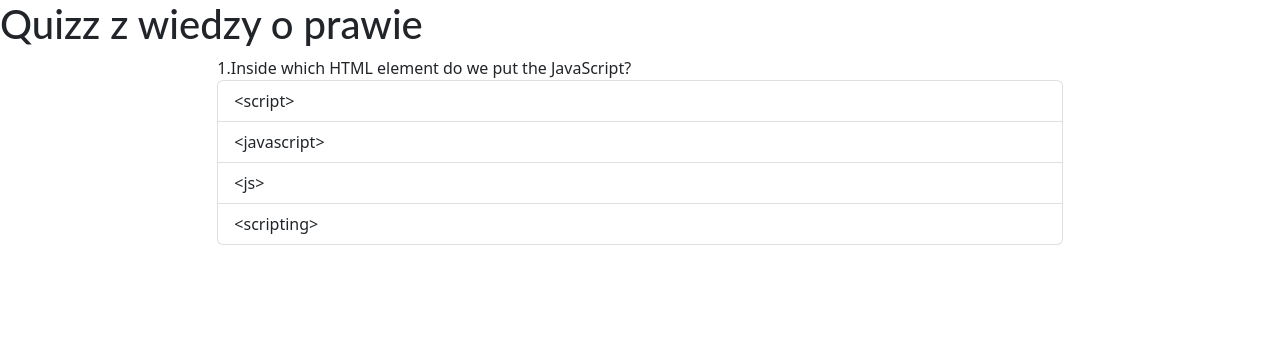
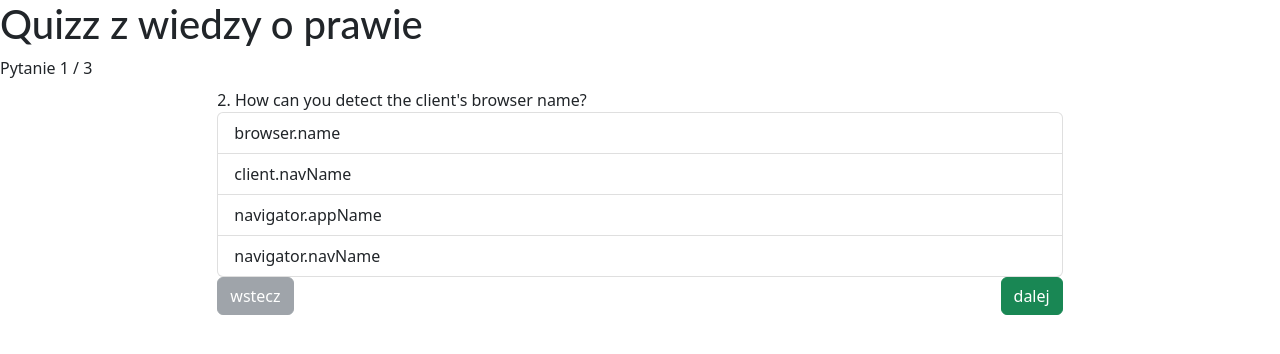
Before and after one commit to kas444/quizz, a React (Create React App) app: page / in a window 1280 px wide. Shown: the top 354 px of the page. Built offline with nearby package versions, Linux system fonts and the light colour scheme.

Commit message:
preview, and question fixed

```diff
--- a/src/redux/quizSlice.js
+++ b/src/redux/quizSlice.js
@@ -3,10 +3,11 @@ import { createSlice } from '@reduxjs/toolkit';
 const initialState = {
   isCompleted: false,
   score: 0,
-  isCompleted: false,
-  questions: [],
-  answers: [],
-  selectedAnswer: null
+  index: 0,
+  quizData: [],
+  selectedAnswer: null,
+  currentQuestionId: null,
+  questionsAsked: 0,
 };
 
 export const quizSlice = createSlice({
@@ -16,29 +17,30 @@ export const quizSlice = createSlice({
     initializeQuiz: (state, action) => {
       state.score = 0;
       state.isCompleted = false;
-      state.answers = [];
+      state.index = 0;
+      state.quizData = action.payload;
+      state.currentQuestionId = state.quizData[state.index].questionId;
       state.selectedAnswer = null;
-      state.questions = action.payload
+      state.questionsAsked = 1;
     },
-    updateQuestions: (state, action) => {
-      state.questions = action.payload;
+    selectAnswer: (state, action) => {
+      state.selectedAnswer = action.payload.id;
     },
     incrementScore: (state) => {
       state.score = state.score + 1
     },
+    addAnswer: (state, action) => {
+      state.quizData = action.payload;
+    },
+    goNext: (state) => {
+      state.index += 1;
+      state.currentQuestionId += state.quizData[state.index].questionId;
+      state.selectedAnswer = null;
+      state.questionsAsked += 1;
+    },
     completeQuiz: (state) => {
       state.isCompleted = true;
     },
-    goNext: (state, action) => {
-      state.currentQuestion += 1;
-      state.selectedAnswer = null;
-    },
-    addAnswers: (state, action) => {
-      state.answers = [...state.answers, action.payload];
-    },
-    selectAnswer: (state, action) => {
-      state.selectedAnswer = action.payload
-    }
   },
 });
 
--- a/src/views/question/Progress/index.js
+++ b/src/views/question/Progress/index.js
@@ -1,11 +1,11 @@
 import React from 'react';
 // import Emoji from 'react-emoji-render';
 
-export const Progress = ({ currentQuestion, totalLength }) => {
+export const Progress = ({ question, quizLength }) => {
   return (
     <div className="mb-2">
       {/* <Emoji text=":four_leaf_clover:" /> */}
-      Pytanie {currentQuestion} / {totalLength}
+      Pytanie {question} / {quizLength}
     </div>
   );
 };
--- a/src/views/question/Question/index.js
+++ b/src/views/question/Question/index.js
@@ -4,20 +4,23 @@ import QUESTIONS from '../../../api/data';
 import { useSelector, useDispatch } from 'react-redux';
 import { quizActions } from '../../../redux/quizSlice';
 
-export const Question = ({ questionId }) => {
-  const { selectedAnswer } = useSelector((state) => state.quiz);
+export const Question = () => {
+
+  const { currentQuestionId, selectedAnswer } = useSelector((state) => state.quiz);
   const dispatch = useDispatch();
 
-  const question = QUESTIONS.find(question => question.id === questionId);
+  if (!currentQuestionId) { return null; }
+
+  const question = QUESTIONS.find(question => question.id === currentQuestionId);
 
   return (
     <>
       <div>{question.question}</div>
       <div className="list-group">
-        {question.options.map(({ id, label }) => (
+        {question.options.map(({ id, label }, idx) => (
           <button
-            key={id}
-            onClick={() => dispatch(quizActions.selectAnswer(id))}
+            key={idx}
+            onClick={() => { dispatch(quizActions.selectAnswer({ id })) }}
             className={`
             list-group-item list-group-item-action
             ${selectedAnswer === id ? "active" : ""}
--- a/src/views/question/index.js
+++ b/src/views/question/index.js
@@ -1,5 +1,6 @@
 import React, { useEffect } from 'react';
 
+import shuffle from 'lodash/shuffle';
 import QUESTIONS from '../../api/data';
 import { Progress } from './Progress';
 import { Button } from '../../components/Button';
@@ -15,62 +16,59 @@ export const QuestionView = () => {
 
   const {
     isCompleted,
-    questions,
-    correct,
-    selectedAnswer
+    quizData,
+    selectedAnswer,
+    currentQuestionId,
+    questionsAsked,
   } = useSelector((state) => state.quiz);
 
   const dispatch = useDispatch();
 
   const startQuiz = () => {
-    dispatch(quizActions.initializeQuiz(QUESTIONS.map(question => question.id)));
+    const data = QUESTIONS.map(question => ({ questionId: question.id, answerId: null }));
+    dispatch(quizActions.initializeQuiz(shuffle(data)));
   };
-
-  const questionId = questions[Math.floor(Math.random() * questions.length)];
-
-  // const selectQuestionId = (questionId) => {
-  //   dispatch(quizActions.updateQuestions(questions.filter(item => item.id !== questionId)))
-  // };
 
   const selectAnswer = (selectedId) => {
     // if (selectedId === correct) {
     //   dispatch(quizActions.incrementScore());
     // }
 
-    //dispatch(quizActions.addAnswers(selectedId));
+    const updatedQuizData = quizData.map(item => item.questionId === currentQuestionId ? {
+      questionId: currentQuestionId,
+      answerId: selectedAnswer
+    } : item);
+    dispatch(quizActions.addAnswer(updatedQuizData));
 
-    // if (currentQuestion === totalLength) {
-    //   dispatch(quizActions.completeQuiz());
-    //   return;
-    // } else {
-    //   dispatch(quizActions.goNext());
-    //   //dispatch(quizActions.setQuestion());
-    // }
+    if (questionsAsked === QUESTIONS.length) {
+      dispatch(quizActions.completeQuiz());
+      return;
+    } else {
+      dispatch(quizActions.goNext());
+    }
   };
 
   return (
     <>
       {!isCompleted && (
         <div>
-          {/* <Progress currentQuestion={currentQuestion} totalLength={totalLength} /> */}
+          <Progress question={questionsAsked} quizLength={QUESTIONS.length} />
           <div className="row justify-content-center">
             <div className="col-lg-8 col-md-10 col-sm-12">
-              {questionId && <Question questionId={questionId} />}
-              {/* <div className="row"></div>
+              <Question />
+              <div className="row"></div>
               <div className="d-flex justify-content-between">
-                {currentQuestion === 1 && (
+                {questionsAsked === 1 && (
                   <Button className="btn btn-secondary disabled" aria-disabled="true">wstecz</Button>
                 )}
-                {currentQuestion != 1 && (
+                {questionsAsked != 1 && (
                   <Button className="btn btn-primary">wstecz</Button>
                 )}
-                {/* {currentQuestion === totalLength && (
-                  <Button className="btn btn-success" onClick={() => endQuiz(selectedAnswer)}>zakończ quiz</Button>
-                )} */}
-              {/* {currentQuestion != totalLength && ( */}
-              {/* <Button className="btn btn-success" onClick={() => selectedAnswer != null ? selectAnswer(selectedAnswer) : null}>dalej</Button> */}
-              {/* )} */}
-              {/* </div> */}
+                {questionsAsked === QUESTIONS.length && (
+                  <Button className="btn btn-success">zakończ quiz</Button>
+                )}
+                <Button className="btn btn-success" onClick={() => selectedAnswer != null ? selectAnswer(selectedAnswer) : null}>dalej</Button>
+              </div>
             </div>
           </div>
         </div>
```
